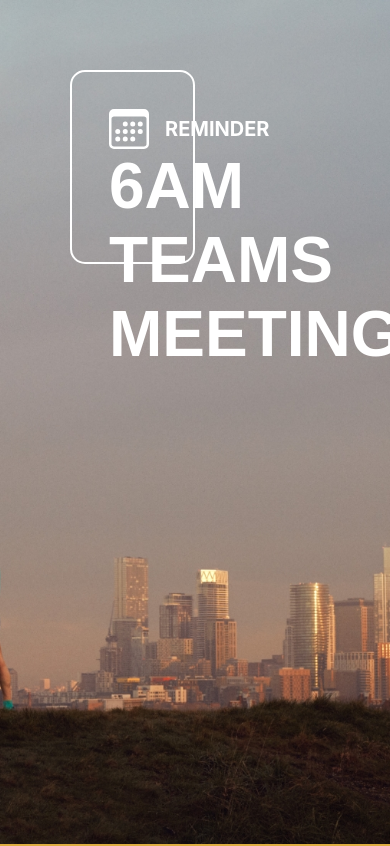
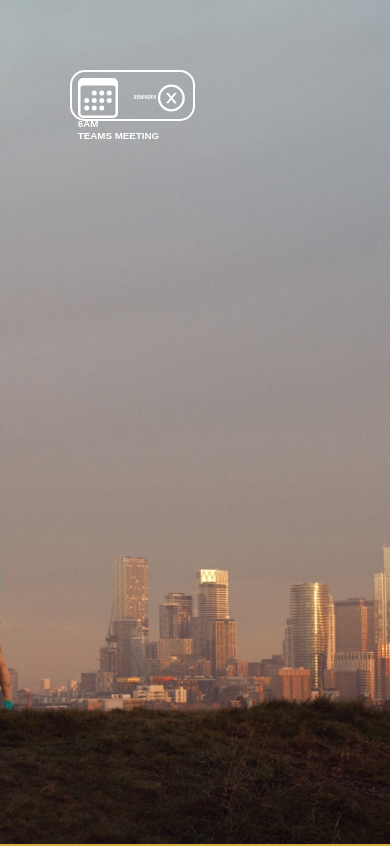
Before and after one commit to leoarthurwall/Inov8WebBuild, a React (Create React App) app: page / in a window 390 px wide. Shown: the top 846 px of the page. Built offline with nearby package versions, Linux system fonts and the light colour scheme.

Commit message:
made motifications container responsive and internal text, now need to make the icons responsive

```diff
--- a/src/Components/SectionOne/SectionOneNotification/SectionOneNotification.js
+++ b/src/Components/SectionOne/SectionOneNotification/SectionOneNotification.js
@@ -4,15 +4,15 @@ import { AiOutlineCloseCircle } from "react-icons/ai";
 import { BsCalendar3 } from "react-icons/bs";
 
 const NotificationContainer = styled.div`
-  width: 32%;
-  height: 23%;
+  width: 32vw;
+  height: 13vw;
   border: 2px solid #ffffff;
   border-radius: 15px;
 
   position: absolute;
   top: 70px;
   left: 70px;
-  padding: 37px;
+  padding: 1.5%;
 
   display: flex;
   flex-direction: column;
@@ -34,7 +34,7 @@ const TopRowLeft = styled.div`
 const ReminderText = styled.h4`
   color: #fff;
   margin: 0;
-  font-size: 20px;
+  font-size: 1.1vw;
 `;
 const TextContainer = styled.div`
   display: flex;
@@ -44,9 +44,10 @@ const NotificationText = styled.h3`
   color: #fff;
   font-weight: 600;
   font-family: sans-serif;
-  font-size: 64px;
+  font-size: 2.5vw;
   margin: 0;
   height: auto;
+  line-height: 3vw;
 `;
 
 const SectionOneNotification = () => {
```
